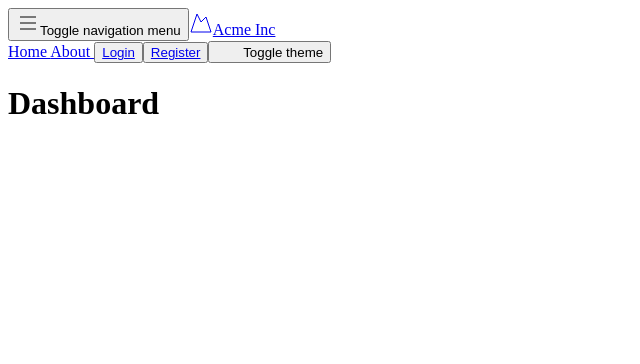
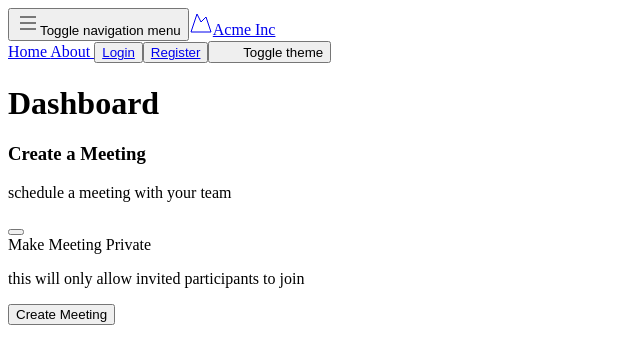
Before and after one commit to izzyskills/AIConferencing, a Vue app in the folder VidConfFront/: page /dashboard in a window 1280 px wide. Shown: the top 364 px of the page, without its empty margins (0-640 px from the left). Built offline with nearby package versions, Linux system fonts and the light colour scheme; some icons are missing; the HTML template or start-up script is replaced by a standard one.

Commit message:
added create schedule

```diff
--- a/VidConfFront/package.json
+++ b/VidConfFront/package.json
@@ -9,6 +9,7 @@
     "preview": "vite preview"
   },
   "dependencies": {
+    "@vee-validate/zod": "^4.13.2",
     "@vueuse/core": "^11.0.3",
     "class-variance-authority": "^0.7.0",
     "clsx": "^2.1.1",
@@ -17,8 +18,10 @@
     "radix-vue": "^1.9.5",
     "tailwind-merge": "^2.5.2",
     "tailwindcss-animate": "^1.0.7",
+    "vee-validate": "^4.13.2",
     "vue": "^3.4.29",
-    "vue-router": "^4.3.3"
+    "vue-router": "^4.3.3",
+    "zod": "^3.23.8"
   },
   "devDependencies": {
     "@iconify-json/radix-icons": "^1.2.0",
--- a/VidConfFront/src/components/ScheduledMeeting.vue
+++ b/VidConfFront/src/components/ScheduledMeeting.vue
@@ -1,4 +1,52 @@
-<script setup></script>
+<script setup>
+import Button from "./ui/button/Button.vue";
+import {
+  FormControl,
+  FormDescription,
+  FormField,
+  FormItem,
+  FormLabel,
+  FormMessage,
+} from "@/components/ui/form";
+import {
+  Card,
+  CardContent,
+  CardDescription,
+  CardFooter,
+  CardHeader,
+  CardTitle,
+} from "@/components/ui/card";
+import { Checkbox } from "@/components/ui/checkbox";
+</script>
 <template>
-  <div></div>
+  <div class="flex w-full justify-center">
+    <Card class="md:min-w-[30rem]">
+      <CardHeader class="space-y-1">
+        <CardTitle class="text-2xl">Create a Meeting</CardTitle>
+        <CardDescription>schedule a meeting with your team</CardDescription>
+      </CardHeader>
+      <CardContent class="grid gap-4">
+        <form action="" class="grid gap-4">
+          <FormField type="checkbox" name="make-private">
+            <FormItem
+              class="flex flex-row items-start gap-x-3 space-y-0 rounded-md border p-4 shadow"
+            >
+              <FormControl>
+                <Checkbox />
+              </FormControl>
+              <div class="space-y-1 leading-none">
+                <FormLabel>Make Meeting Private</FormLabel>
+                <FormDescription>
+                  this will only allow invited participants to join
+                </FormDescription>
+                <FormMessage />
+              </div>
+            </FormItem>
+          </FormField>
+
+          <Button type="submit"> Create Meeting </Button>
+        </form>
+      </CardContent>
+    </Card>
+  </div>
 </template>
--- a/VidConfFront/src/views/DashboardView.vue
+++ b/VidConfFront/src/views/DashboardView.vue
@@ -1,7 +1,10 @@
-<script setup></script>
+<script setup>
+import ScheduledMeeting from "@/components/ScheduledMeeting.vue";
+</script>
 
 <template>
   <div>
     <h1>Dashboard</h1>
+    <ScheduledMeeting />
   </div>
 </template>
```
Also changed, not shown: 1 other file (tests, documents, lock files or other folders).
